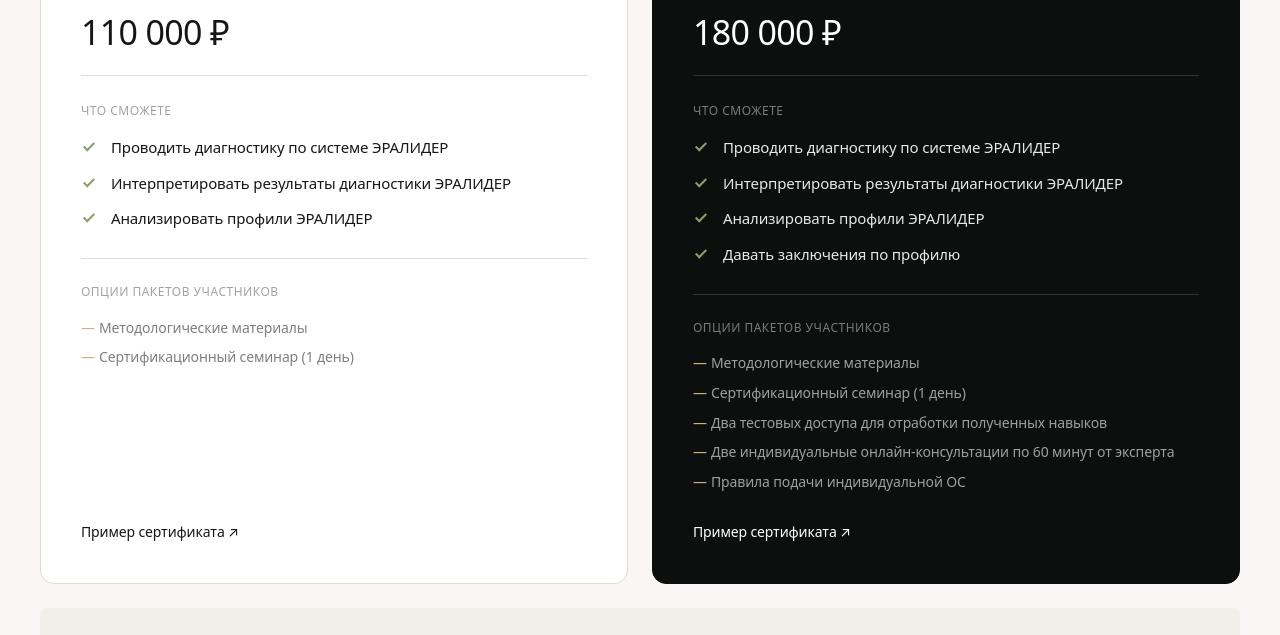
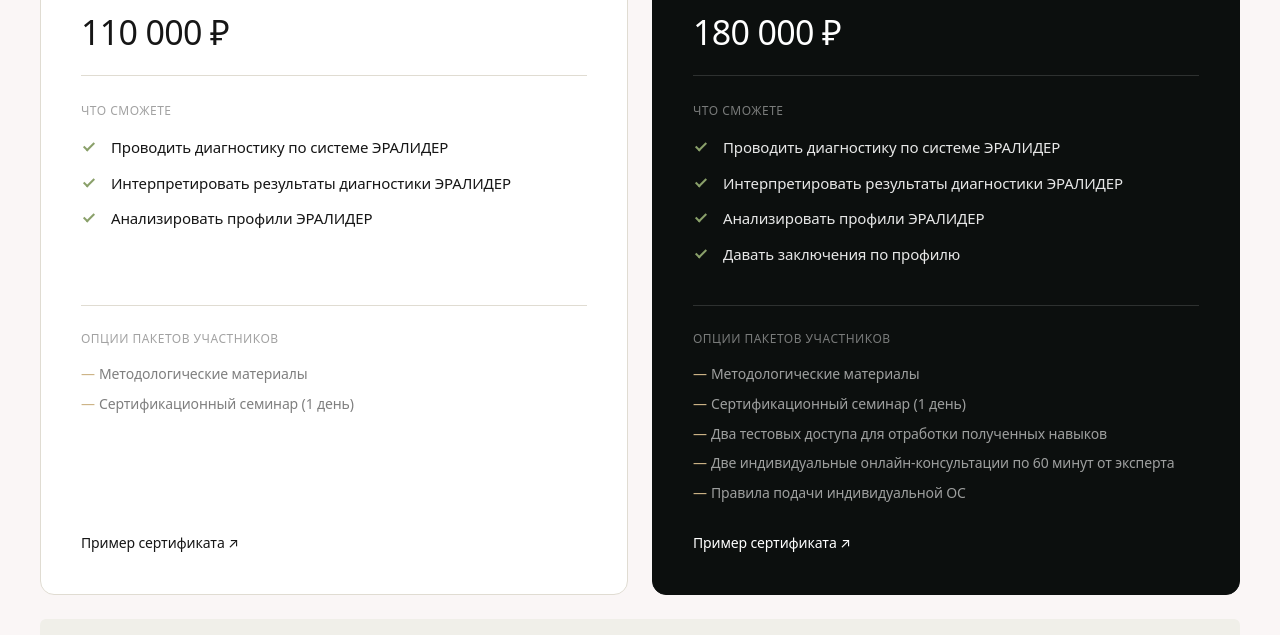
Before and after one commit to eupavlv/era-v3, a plain HTML site: page certification.html in a window 1280 px wide. Shown: the part 3567-4202 px from the top of the page. Drawn offline with Linux system fonts and the light colour scheme; a web font is replaced by a local one.

Commit message:
fix: typography and layout edits from 24.06.26 docx round
- methodology hero: nbsp in "3 072", nowrap "(PI-R)" to prevent breaks
- certification level cards: real PDF links for sample certificates
- certification level cards: align "Опции пакетов участников" divider

```diff
--- a/certification.html
+++ b/certification.html
@@ -248,7 +248,7 @@
               <li>Методологические материалы</li>
               <li>Сертификационный семинар (1 день)</li>
             </ul>
-            <a href="index.html#contact" class="cf-level__sample">Пример сертификата ↗</a>
+            <a href="https://media.era-lider.ru/sertifikacionnyj-seminar/sertifikat-konsultanta.pdf" target="_blank" rel="noopener" class="cf-level__sample">Пример сертификата ↗</a>
           </article>
 
           <article class="cf-level cf-level--featured">
@@ -273,7 +273,7 @@
               <li>Две индивидуальные онлайн-консультации по&nbsp;60 минут от&nbsp;эксперта</li>
               <li>Правила подачи индивидуальной ОС</li>
             </ul>
-            <a href="index.html#contact" class="cf-level__sample">Пример сертификата ↗</a>
+            <a href="https://media.era-lider.ru/sertifikacionnyj-seminar/sertifikat-eksperta.pdf" target="_blank" rel="noopener" class="cf-level__sample">Пример сертификата ↗</a>
           </article>
         </div>
 
--- a/css/styles.css
+++ b/css/styles.css
@@ -1703,7 +1703,7 @@
 .cf-level__sub { font-size: 12px; font-weight: 400; letter-spacing: .04em; text-transform: uppercase; color: rgba(22,22,22,.4); margin-bottom: 16px; }
 .cf-level--featured .cf-level__sub { color: rgba(255,255,255,.45); }
 
-.cf-level__list { display: flex; flex-direction: column; gap: 14px; margin-bottom: 28px; }
+.cf-level__list { display: flex; flex-direction: column; gap: 14px; margin-bottom: 28px; min-height: 140px; }
 .cf-level__list li { position: relative; padding-left: 30px; font-size: 15px; font-weight: 300; line-height: 1.45; letter-spacing: -.01em; color: #161616; }
 .cf-level--featured .cf-level__list li { color: rgba(255,255,255,.9); }
 .cf-level__list li::before {
```
Also changed, not shown: methodology.html (+2 -2 lines).
